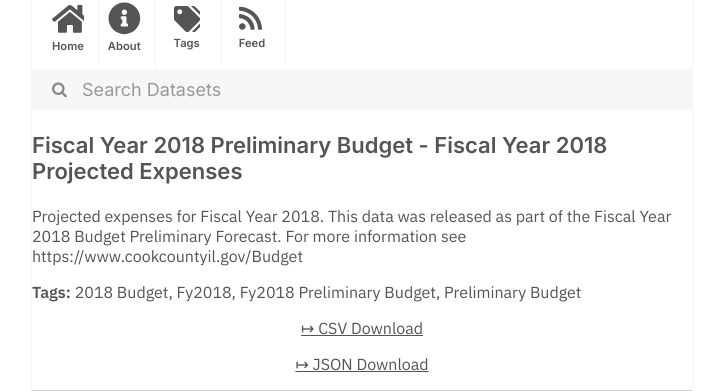
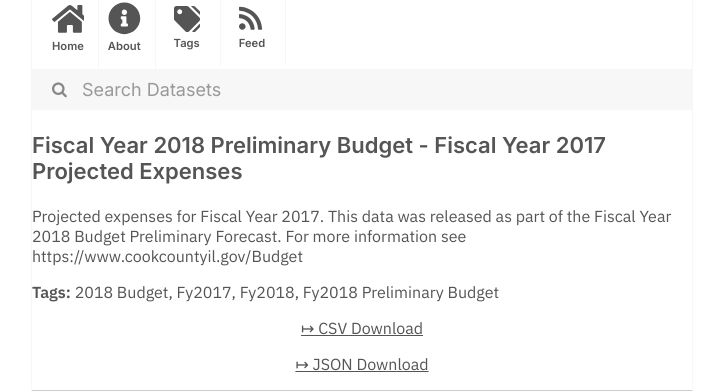
Before and after one commit to dayda-entities/cook-county-of-illinois, a Jekyll site: the page built from _posts/2020-11-10-fiscal-year-2018-preliminary-b.md, in a window 1280 px wide. Shown: the part 216-607 px from the top of the page, without its empty margins (278-1001 px from the left). Built offline with Jekyll 4.4.1, drawn with Linux system fonts in a browser that asks for light colours.

Commit message:
Publish Data

```diff
--- a/_posts/2020-11-10-fiscal-year-2018-preliminary-b.md
+++ b/_posts/2020-11-10-fiscal-year-2018-preliminary-b.md
@@ -1,21 +1,21 @@
 ---
-title: Fiscal Year 2018 Preliminary Budget - Fiscal Year 2018 Projected Expenses
-created: '2020-11-10T16:57:18.088094'
-modified: '2020-11-10T16:57:18.088105'
+title: Fiscal Year 2018 Preliminary Budget - Fiscal Year 2017 Projected Expenses
+created: '2020-11-10T16:57:52.173903'
+modified: '2020-11-10T16:57:52.173911'
 state: active
 type: dataset
 tags:
   - 2018 Budget
+  - Fy2017
   - Fy2018
   - Fy2018 Preliminary Budget
-  - Preliminary Budget
 groups:
   - Local Government
 csv_url: >-
-  https://datacatalog.cookcountyil.gov/api/views/937p-hbaw/rows.csv?accessType=DOWNLOAD
+  https://datacatalog.cookcountyil.gov/api/views/vad2-wpbf/rows.csv?accessType=DOWNLOAD
 json_url: >-
-  https://datacatalog.cookcountyil.gov/api/views/937p-hbaw/rows.json?accessType=DOWNLOAD
+  https://datacatalog.cookcountyil.gov/api/views/vad2-wpbf/rows.json?accessType=DOWNLOAD
 layout: post
 
 ---
-Projected expenses for Fiscal Year 2018. This data was released as part of the Fiscal Year 2018 Budget Preliminary Forecast. For more information see https://www.cookcountyil.gov/Budget
+Projected expenses for Fiscal Year 2017. This data was released as part of the Fiscal Year 2018 Budget Preliminary Forecast. For more information see https://www.cookcountyil.gov/Budget
```
